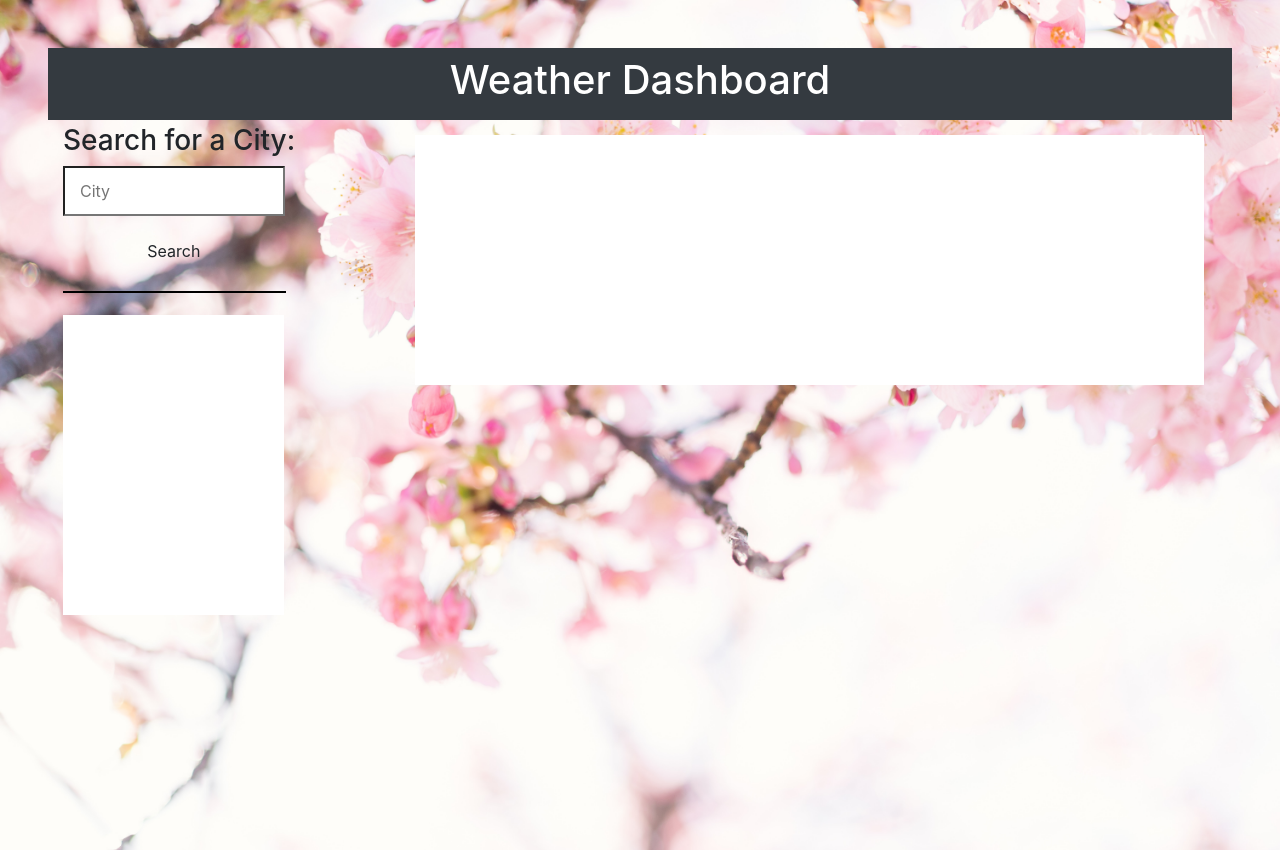
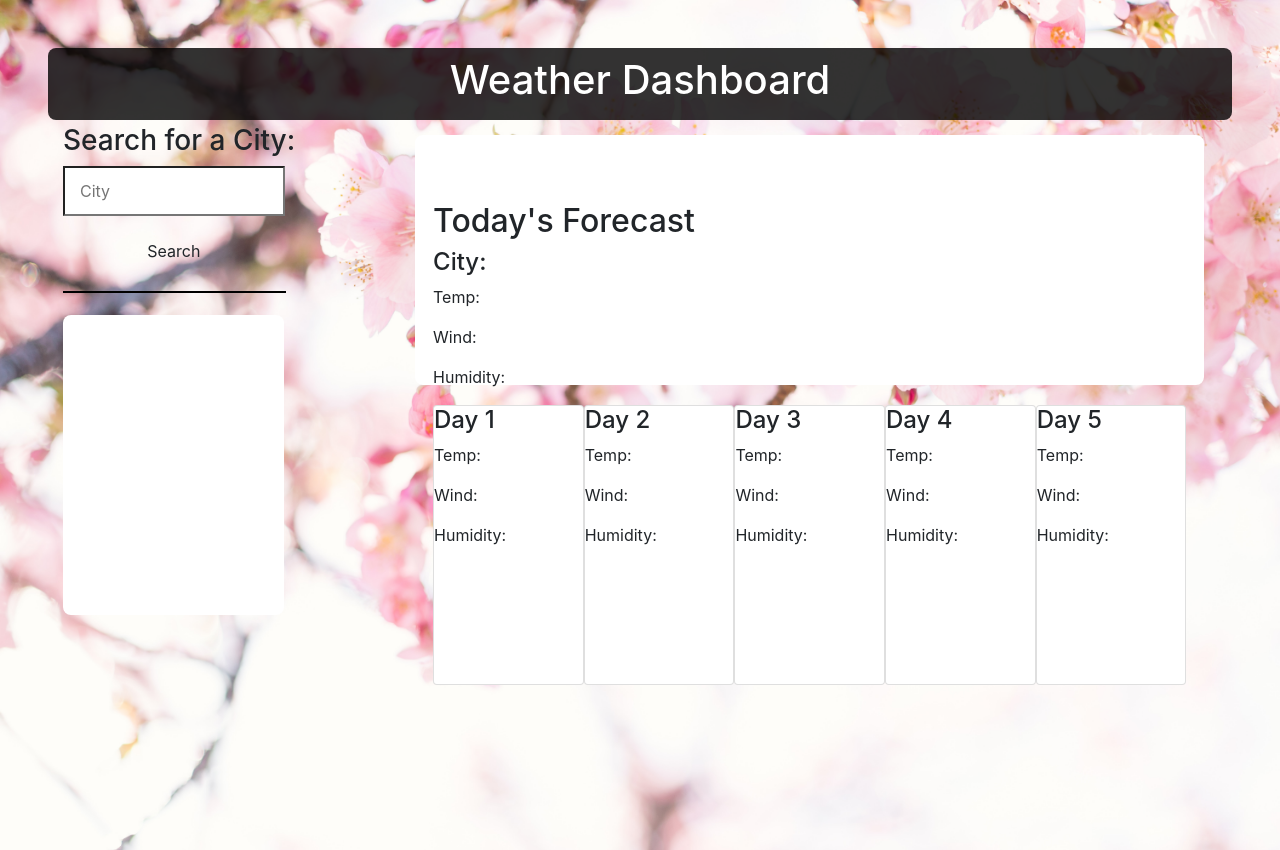
Before and after one commit to ReneeDanielleB/Project-Weather-Dash, a plain HTML site: page index.html in a window 1280 px wide. Drawn offline with nearby package versions, Linux system fonts and the light colour scheme.

Commit message:
added 5 day forecast cards

```diff
--- a/assets/style.css
+++ b/assets/style.css
@@ -20,9 +20,16 @@ body {
   width: 100%;
 }
 
+header {
+    color: black;
+    background-color: rgba(0, 0, 0, 0.8);
+    border-radius: 0.5rem;
+    padding: 3rem;
+}
+
 .btn {
     margin: 5px;
-    padding: 2rem 2rem;
+    padding: 3rem 3rem;
     border: 3px solid palevioletred;
     border-spacing: 1rem;
     border-radius: 2px;
@@ -48,6 +55,7 @@ li {
 .list-group {
     background-color: white;
     display: inline-block;
+    border-radius: 0.5rem;
     padding: 3rem;
     color: black;
     font-weight: 500;
@@ -60,7 +68,7 @@ li {
     left: 6%;
     background-color: white;
     border: 3px solid white;
-    border-radius: 0rem;
+    border-radius: 0.5rem;
     padding: 3rem;
     margin-top: 15px;
     margin-left: 0px;
@@ -75,5 +83,19 @@ li {
     width: 100%;
 }
 
+.container {
+    display: flex;
+    align-items: baseline;
+    justify-content: space-between;
+}
+
+.card {
+    background-image: url();
+    background-color: white;
+    border-radius: 0.5rem;
+    height: 280px;
+    width: 200px;
+}
+
 
 /*responsive design
--- a/index.html
+++ b/index.html
@@ -12,7 +12,7 @@
 </head>
 
 <body>
-  <header class="container-fluid text-center text-white bg-dark p-2 weather-header">
+  <header class="container-fluid text-center text-white p-2 weather-header">
     <h1>Weather Dashboard</h1>
   </header>
 
@@ -46,10 +46,49 @@
       </aside>
 
       <div class="forecast col-lg-8 pb-3">
-        <section id="today" class="mt-3" role="region" aria-live="polite"></section>
+        <section id="today" class="mt-3" role="region" aria-live="polite">
+          <h2>Today's Forecast</h2>
+          <h4>City:</h4>
+          <p>Temp:</p>
+          <p>Wind:</p>
+          <p>Humidity:</p>
+        </section>
         <section id="forecast" class="row mt-3" role="region" aria-live="polite">
-          <div>
+          <div class="container">
+            <div class="card">
+              <h4>Day 1</h4>
+              <p>Temp:</p>
+              <p>Wind:</p>
+              <p>Humidity:</p>
+            </div>
 
+            <div class="card">
+              <h4>Day 2</h4>
+              <p>Temp:</p>
+              <p>Wind:</p>
+              <p>Humidity:</p>
+            </div>
+
+            <div class="card">
+              <h4>Day 3</h4>
+              <p>Temp:</p>
+              <p>Wind:</p>
+              <p>Humidity:</p>
+            </div>
+
+            <div class="card">
+              <h4>Day 4</h4>
+              <p>Temp:</p>
+              <p>Wind:</p>
+              <p>Humidity:</p>
+            </div>
+
+            <div class="card">
+              <h4>Day 5</h4>
+              <p>Temp:</p>
+              <p>Wind:</p>
+              <p>Humidity:</p>
+            </div>
           </div>
         </section>
       </div>
```
